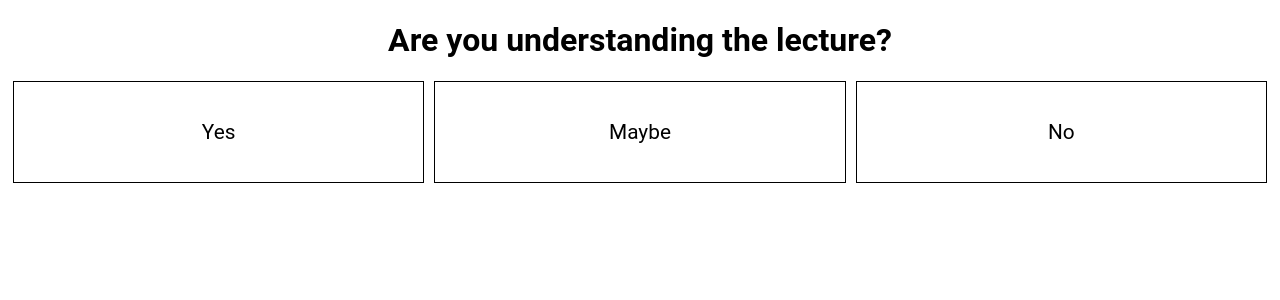
After one commit to Vilka284/Tronion, a Flask app: page /vote in a window 1280 px wide. The commit adds this page. Shown: the top 300 px of the page. Run offline with Flask 2, Linux system fonts and the light colour scheme; parts of the project's set-up code (start-up, migrations or seed data) failed here and were passed over; some libraries are stand-ins or nearby versions.

Commit message:
add html and css for voting

```diff
--- /dev/null
+++ b/client/static/scripts/polls/polls.css
@@ -0,0 +1,65 @@
+body {
+    font-family: 'Roboto', sans-serif;
+    height: 100%;
+}
+
+h1, h2, h3 {
+    text-align: center;
+}
+
+/* charts page */
+
+#charts {
+    display: flex;
+    flex-wrap: wrap;
+    padding-left: 20%;
+    padding-right: 20%;
+    align-items: center;
+    justify-content: center;
+}
+
+#charts div {
+    width: calc(50% - 40px);
+    height: 50%;
+    margin: 20px;
+}
+
+#charts div canvas {
+    max-width: 100%;
+    height: 100%;
+}
+
+/* voting page */
+
+.poll {
+    display: flex;
+    align-items: stretch;
+    text-align: center;
+    margin-bottom: 50px;
+}
+
+.poll div {
+    flex: 1;
+    display: flex;
+    align-items: center;
+    margin: 0 5px;
+    height: 100px;
+    border: 1px solid black;
+}
+
+.poll div p {
+    width: 100%;
+    text-align: center;
+    font-size: 130%;
+}
+
+
+.not-chosen {
+    background-color: #fff;
+    color: #000;
+}
+
+.chosen {
+    background-color: #88f;
+    color: #fff;
+}
--- /dev/null
+++ b/client/templates/room/vote.html
@@ -0,0 +1,17 @@
+<!DOCTYPE html>
+<html>
+    <head>
+        <meta name="viewport" content="width=device-width, initial-scale=1">
+        <link rel="stylesheet" href="{{ url_for('static', filename='scripts/polls/polls.css') }}">
+    </head>
+    <body>
+        <h1>Are you understanding the lecture?</h1>
+        <div class="poll">
+            <div id="q11" class="q1 choice"><p>Yes</p></div>
+            <div id="q12" class="q1 choice"><p>Maybe</p></div>
+            <div id="q13" class="q1 choice"><p>No</p></div>
+        </div>
+        <script src="https://cdnjs.cloudflare.com/ajax/libs/socket.io/2.0.3/socket.io.slim.js"></script>
+        <script src="{{ url_for('static', filename='scripts/polls/vote.js') }}"></script>
+    </body>
+</html>
```
Also changed, not shown: client/templates/room/poll.html (deleted, +0 -15 lines), client/templates/room/results.html (+18 -10 lines).
